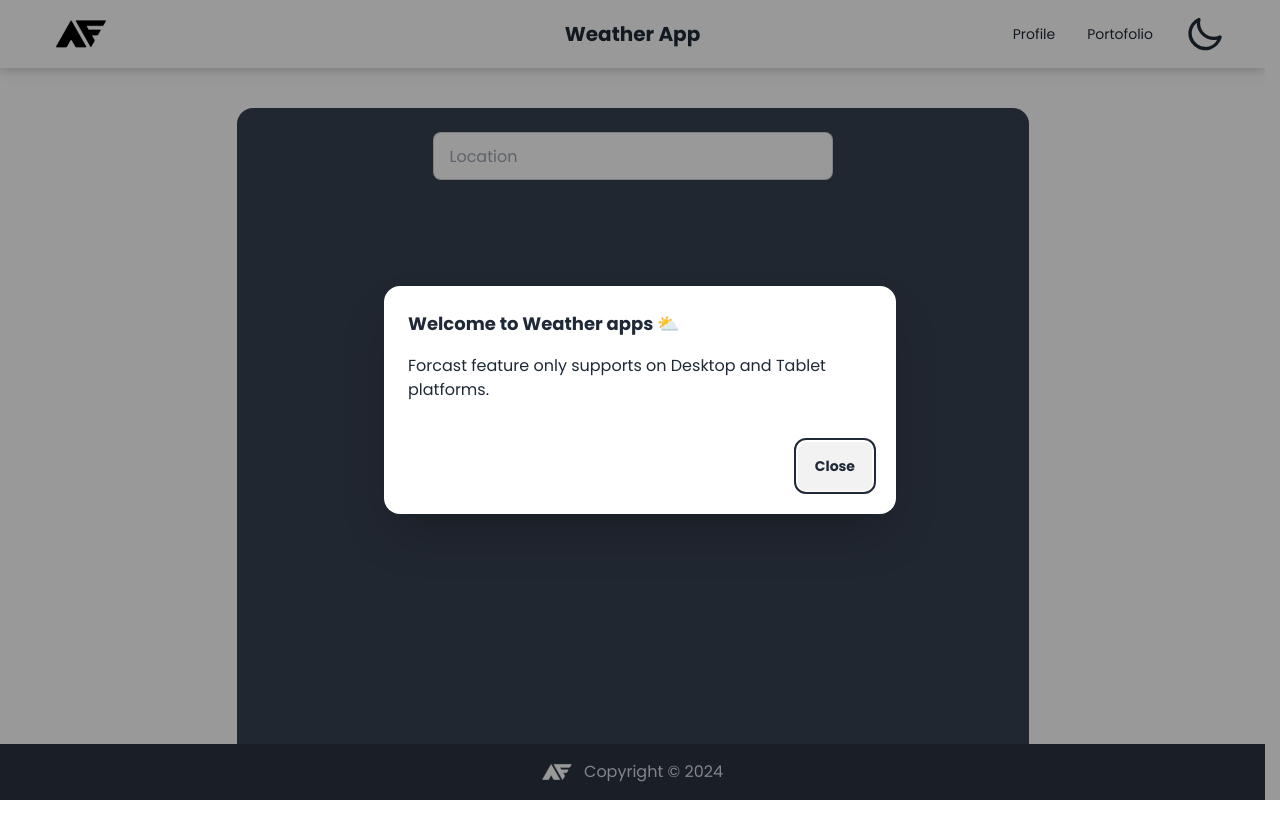
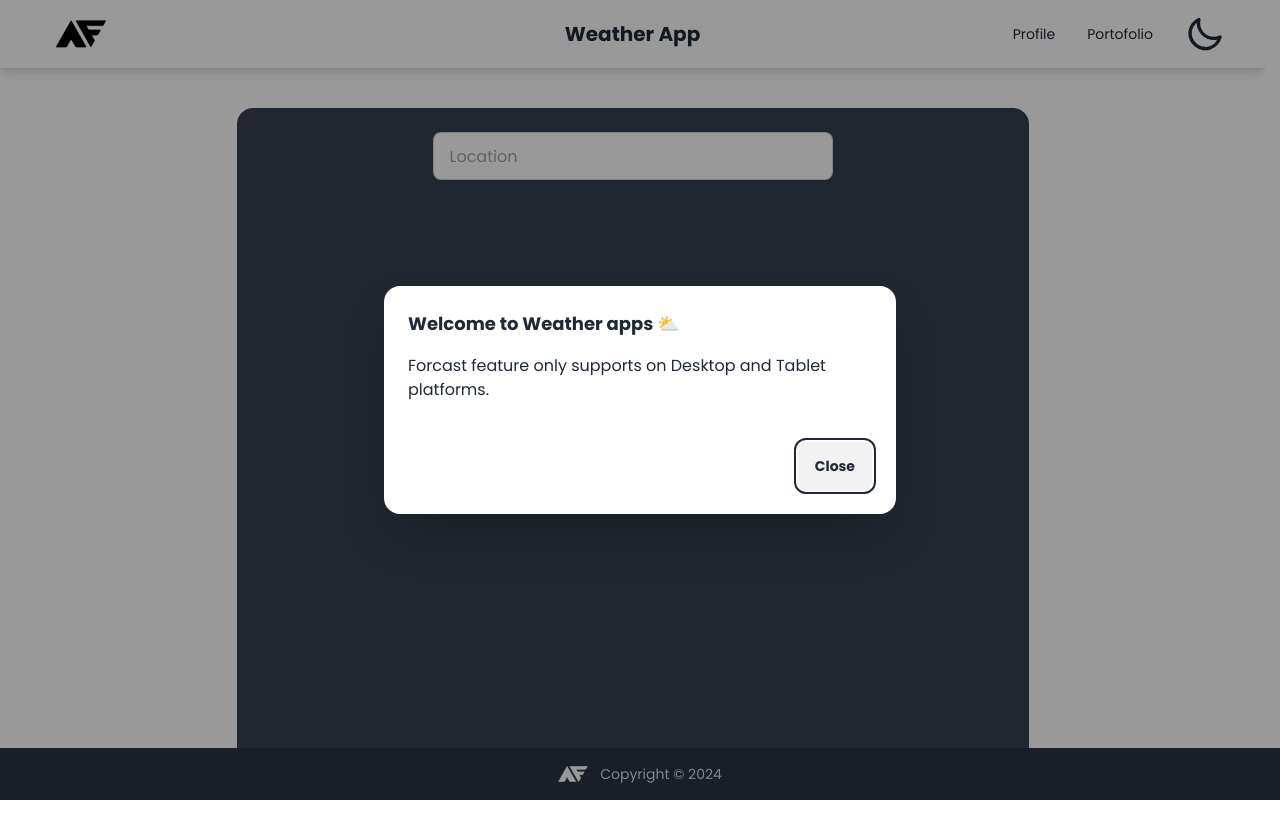
Before and after one commit to Autofat/weather-app, a Next.js app: page / in a window 1280 px wide. Shown: the top 838 px of the page. Built offline with nearby package versions, Linux system fonts and the light colour scheme; no server answers.

Commit message:
Fix footer

```diff
--- a/src/components/layouts/Footer/index.tsx
+++ b/src/components/layouts/Footer/index.tsx
@@ -3,14 +3,14 @@ import lightLogo from '../../../../public/logo-putih.svg';
 
 const Footer = () => {
     return (
-        <footer className="items-center p-4 bg-neutral justify-center flex-col text-neutral-content md:absolute md:bottom-0 md:left-0 md:w-full">
+        <footer className="footer items-center p-4 bg-neutral justify-center flex-col text-neutral-content fixed bottom-0 left-0 w-full">
             <div className="flex-col justify-center items-center">
                 <aside>
-                    <div className="flex flex-col md:flex-row justify-center items-center md:items-center grid-flow-col gap-3">
+                    <div className="flex flex-col md:flex-row justify-center items-center md:items-center grid-flow-col sm:gap-3">
                         <div className="mb-2 md:mb-0">
                             <Image src={lightLogo} width={30} height={30} alt={"Autofat"} />
                         </div>
-                        <p>Copyright © 2024</p>
+                        <p className="mt-2 md:mt-0">Copyright © 2024</p>
                     </div>
                 </aside>
             </div>
```
